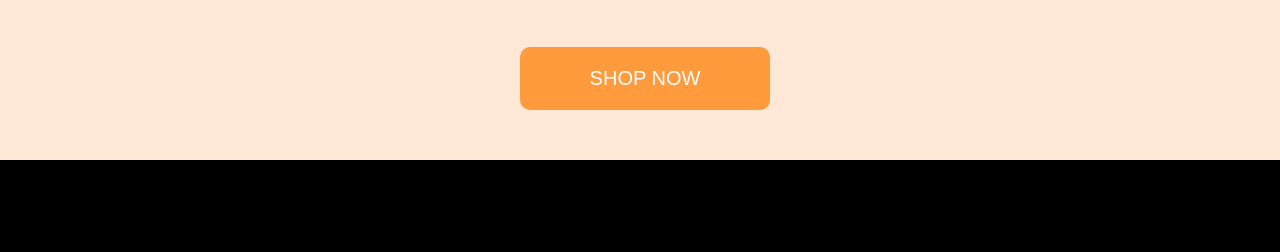
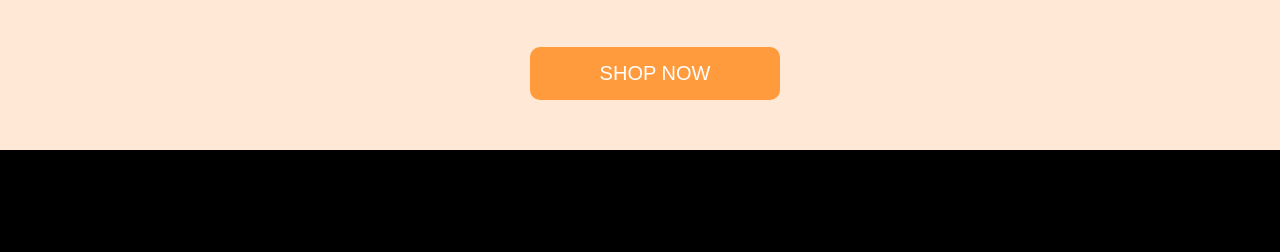
Before and after one commit to cutebid/EMS-Capstone-Project, a plain HTML site: page index.html in a window 1280 px wide. Shown: the part 548-800 px from the top of the page. Drawn offline with Linux system fonts and the light colour scheme.

Commit message:
Ecommerce

```diff
--- a/index.html
+++ b/index.html
@@ -57,7 +57,7 @@
                 <h1 class="text1"> THE <br> E-MILLENIAL <br> STORE </h1>
                 <img id="img1" src="images/heroImage.png" alt="heroImage" height="400px" width="400px">
             </div>
-            <button class="btn1"> SHOP NOW </button>
+            <a href="#c3"> <button class="btn1"> SHOP NOW </button> </a>
         </div>
         <div class="container2" id="c2">
             <p  class="aboutpara">
--- a/style.css
+++ b/style.css
@@ -63,14 +63,18 @@ ul a:hover  {
 }
 
 .btn1  {
-    margin-left: 520px;
+    margin-left: 530px;
     margin-bottom: 50px;
-    padding: 20px;
+    padding: 15px;
     background-color: #ff9a3d;
     width:250px;
     border: none;
     border-radius: 10px;
     color: white;
+    border: none;
+    outline: none;
+    border-radius: 10px;
+
     /* font-weight: bold; */
     font-size: 20px;
 
```
Also changed, not shown: cart.js (+15 -4 lines).
